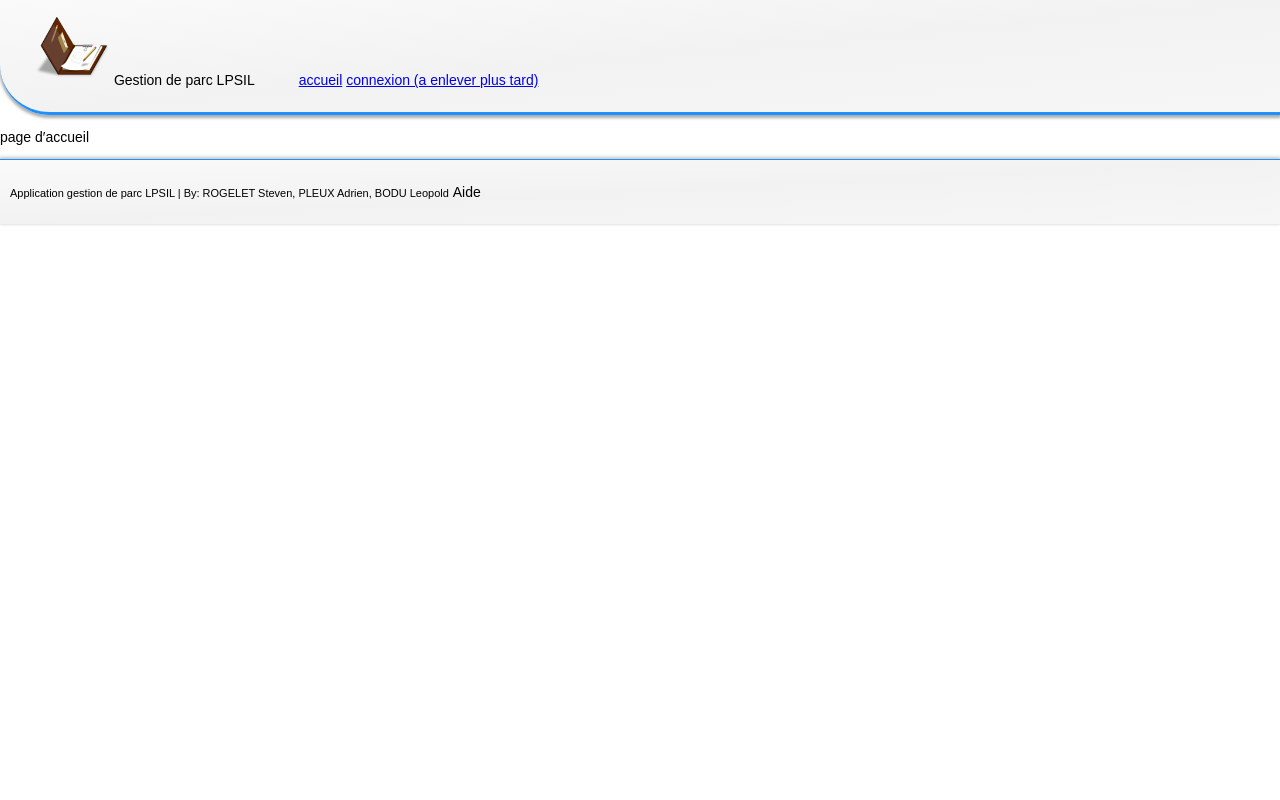
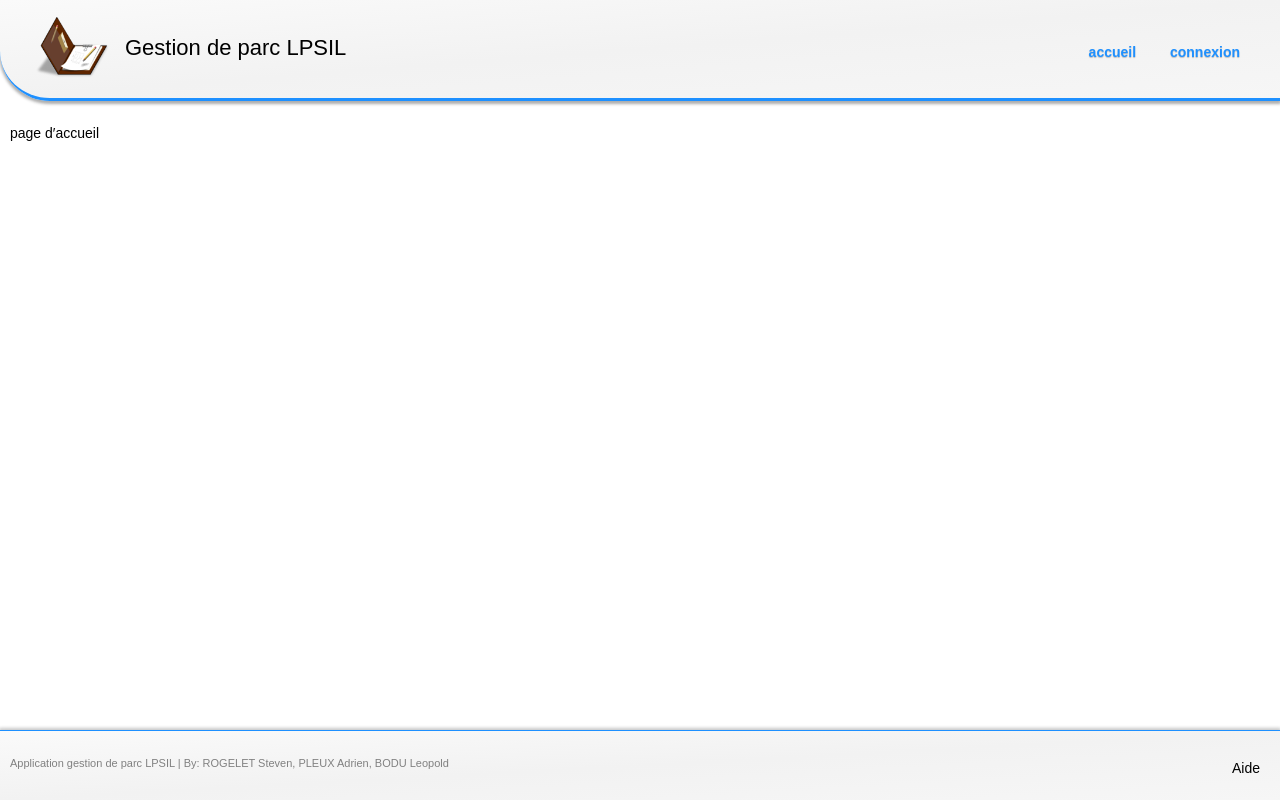
Before and after one commit to aplblpsil/projetPHP, a PHP site: page /control/index.php in a window 1280 px wide. Run offline with PHP 8.4, Linux system fonts and the light colour scheme.

Commit message:
Mise en page header/footer (1.1) - Steven

```diff
--- a/assets/css/main.css
+++ b/assets/css/main.css
@@ -38,11 +38,40 @@ header {
 #header_left img {
     max-width: 75px;
     margin-left: 25px;
+    float: left;
 }
-
+#header_left span {
+    font-size: 22px;
+    margin: 25px 0 0 15px;
+    float: left;
+}
+#header_right {
+    float: right;
+}
 #header_right ul li {
     list-style-type: none;
     display: inline-block;
+    margin: 20px 30px 0 0;
+}
+#header_right ul li a {
+    text-decoration: none;
+    color: dodgerblue;
+    font-weight: bold;
+    text-shadow: 0 1px 1px #BDBDBD;
+    transition: all 0.3s ease-in-out;
+}
+#header_right ul li a:hover {
+    color: #DBA901;
+    text-shadow: 0 1px 1px lightgrey;
+}
+
+/* -------------------------- */
+/* - front_page (index.php) - */
+/* -------------------------- */
+
+#container {
+    padding: 5px;
+    margin: 5px;
 }
 
 /* ---------------------------- */
@@ -50,8 +79,10 @@ header {
 /* ---------------------------- */
 
 footer {
+    width: 100%;
+    position: absolute;
     bottom: 0;
-    padding: 10px;
+    padding-top: 15px;
     border-top: solid 1px dodgerblue;
     background: linear-gradient(to top left, #F6F6F6, #F2F2F2, #FAFAFA);
     box-shadow: 0 -1px 3px 1px rgba(75, 75, 75, 0.3);
@@ -60,12 +91,11 @@ footer {
     display: inline-block;
 }
 #footer_left {
+    color: grey;
     font-size: 11px;
+    margin-left: 10px;
 }
-#footer_right p {
-    text-align: right;
+#footer_right  {
+    float: right;
+    margin: 0 20px 10px 0 ;
 }
-
-/* -------------------------- */
-/* - front_page (index.php) - */
-/* -------------------------- */
--- a/vue/corps_vue.php
+++ b/vue/corps_vue.php
@@ -3,9 +3,18 @@
 // Entête de page
 include ("header_vue.php");
 
-// Corps de la page selon le choix de l'utilisateur
-include ("contenu_vue.php");
+?>
+
+<div id="container">
+    <?php
+    // Corps de la page selon le choix de l'utilisateur
+    include ("contenu_vue.php");
+    ?>
+</div>
+
+<?php
 
 // Pied de page
 include ("footer_vue.php");
+
 ?>
--- a/vue/header_vue.php
+++ b/vue/header_vue.php
@@ -6,7 +6,7 @@
     <div id='header_right'>
         <ul>
             <li><a href="index.php?pageType=accueil">accueil</a></li>
-            <li><a href="index.php?pageType=connexion">connexion (a enlever plus tard)</a></li>
+            <li><a href="index.php?pageType=connexion">connexion</a></li>
         </ul>
     </div>
 </header>
```
